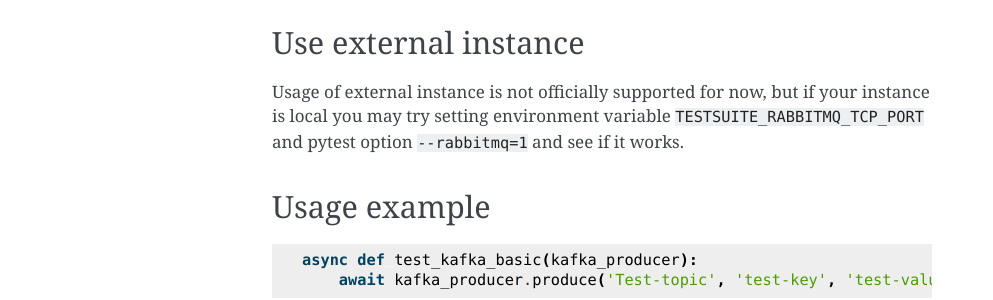
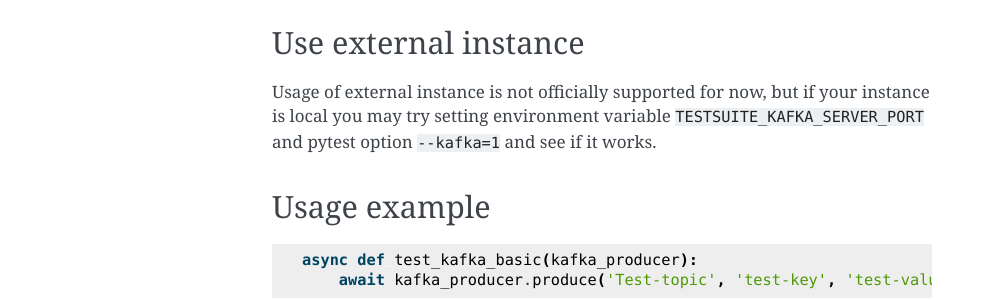
Before and after one commit to yandex/yandex-taxi-testsuite, a Sphinx documentation site: the page built from docs/kafka.rst, in a window 1280 px wide. Shown: the part 1110-1410 px from the top of the page, without its empty margins (148-1141 px from the left). Built offline with Sphinx 7.4.7, drawn with Linux system fonts in a browser that asks for light colours.

Commit message:
Add Kafka docs

```diff
--- a/README.rst
+++ b/README.rst
@@ -38,6 +38,9 @@
 
    # testsuite with rabbitmq support
    pip3 install yandex-taxi-testsuite[rabbitmq]
+
+   # testsuite with kafka support
+   pip3 install yandex-taxi-testsuite[kafka]
 
 You can also include testsuite into your project as submodule, e.g.::
 
--- a/docs/databases.rst
+++ b/docs/databases.rst
@@ -19,3 +19,4 @@
    redis.rst
    clickhouse.rst
    rabbitmq.rst
+   kafka.rst
--- a/docs/kafka.rst
+++ b/docs/kafka.rst
@@ -54,7 +54,7 @@
 
 Usage of external instance is not officially supported for now,
 but if your instance is local you may try setting environment variable
-``TESTSUITE_RABBITMQ_TCP_PORT`` and pytest option ``--rabbitmq=1``
+``TESTSUITE_KAFKA_SERVER_PORT`` and pytest option ``--kafka=1``
 and see if it works.
 
 Usage example
```
